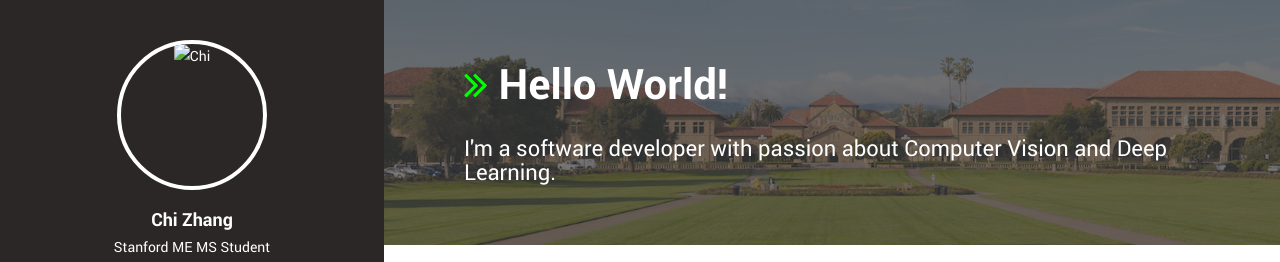
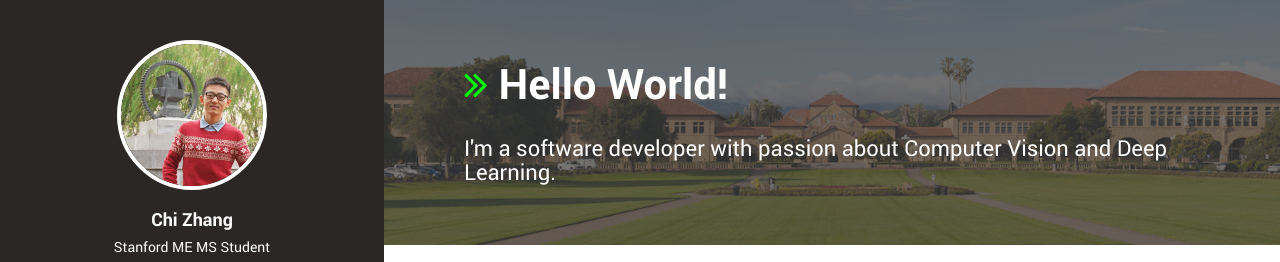
Before and after one commit to chizhang529/chizhang529.github.io, a plain HTML site: page index.html in a window 1280 px wide. Shown: the top 262 px of the page. Drawn offline with Linux system fonts and the light colour scheme.

Commit message:
Fixed profile in sidebar

```diff
--- a/index.html
+++ b/index.html
@@ -58,7 +58,7 @@
         <div class="sidebar-menu hidden-xs hidden-sm">
             <div class="top-section">
                 <div class="profile-image">
-                    <img src="img/profile.jpg" alt="Chi">
+                    <img src="./img/cz.jpg" alt="Chi">
                 </div>
                 <h3 class="profile-title">Chi Zhang</h3>
                 <p class="profile-description">Stanford ME MS Student</p>
```
